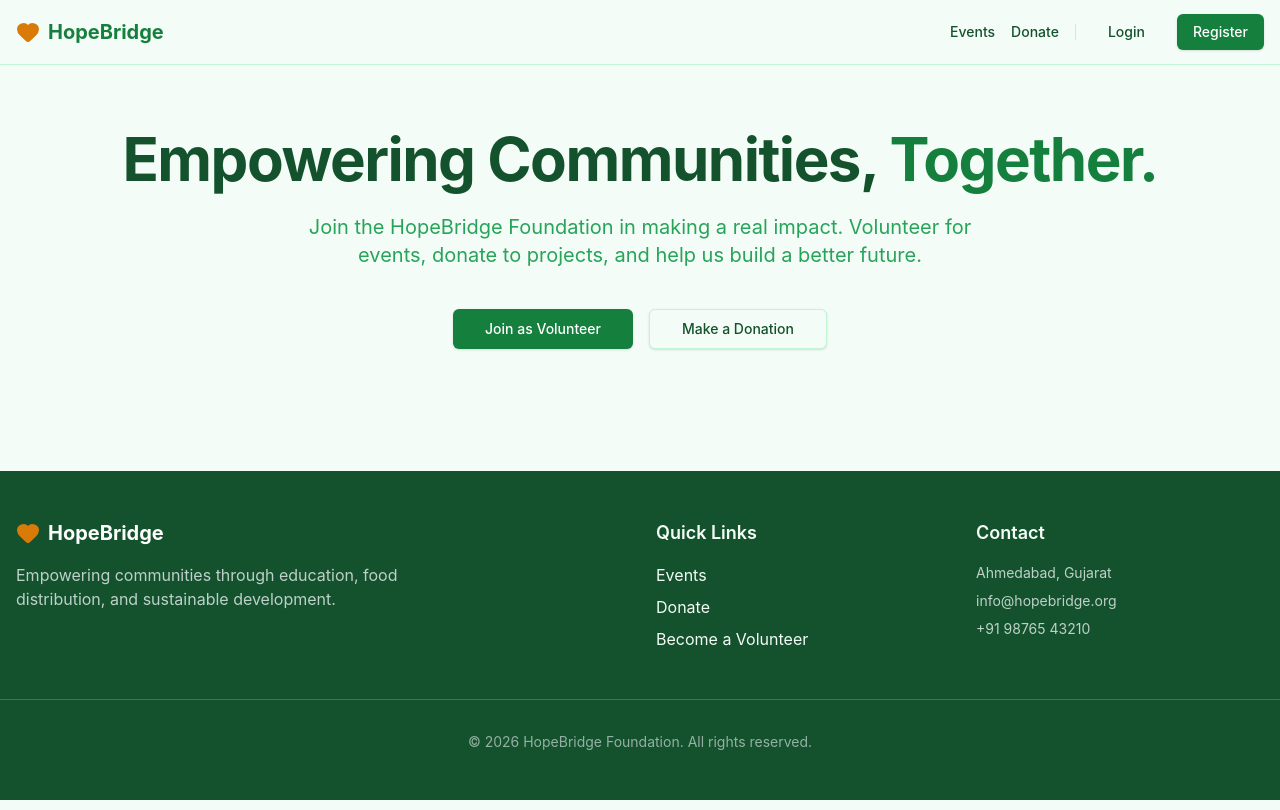
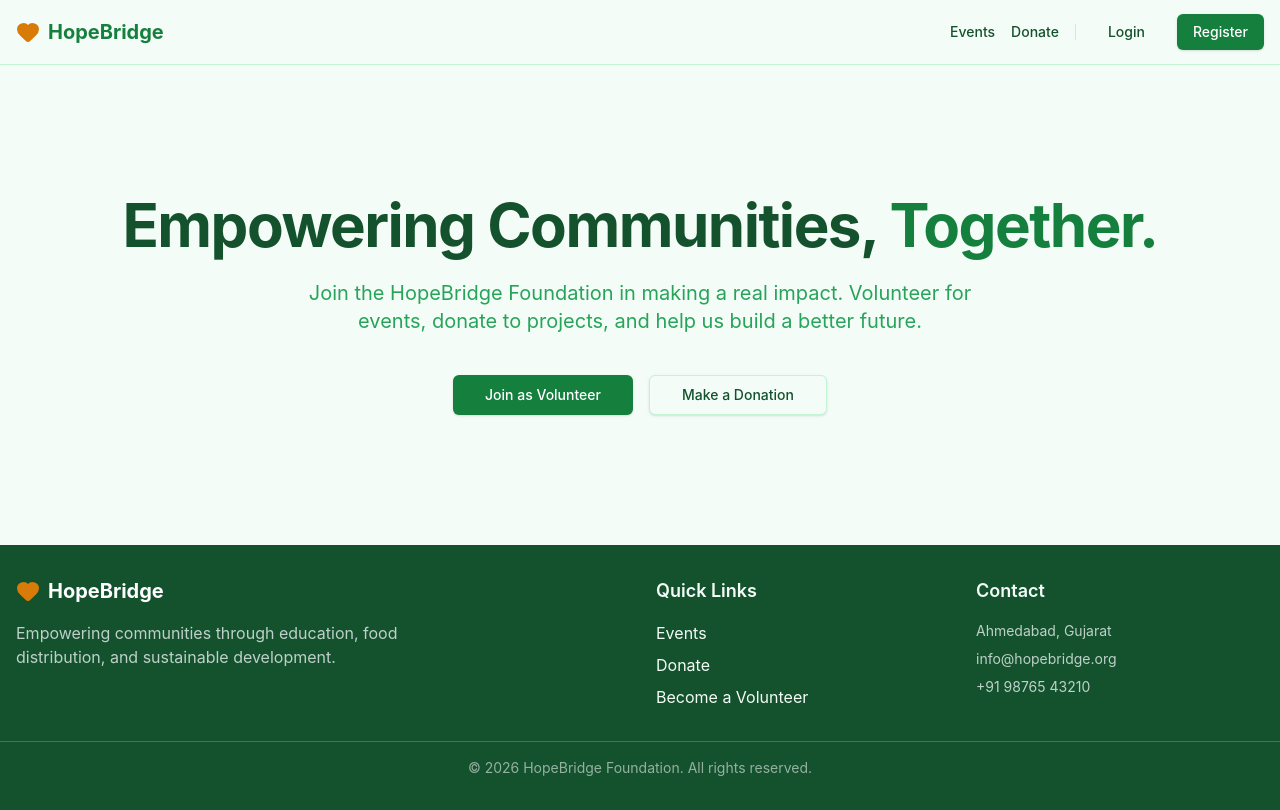
Before and after one commit to dhruviljpatel/NGO_project, a React (Vite) app in the folder frontend/: page / in a window 1280 px wide. Built offline with nearby package versions, Linux system fonts and the light colour scheme.

Commit message:
style: center homepage content vertically and reduce footer height

```diff
--- a/frontend/src/App.tsx
+++ b/frontend/src/App.tsx
@@ -37,7 +37,7 @@ const RootLayout = () => {
 
 function HomePage() {
   return (
-    <div className="container mx-auto px-4 py-16 text-center">
+    <div className="container mx-auto px-4 flex flex-col items-center justify-center min-h-[calc(100vh-20rem)] text-center">
       <h1 className="text-4xl md:text-6xl font-bold tracking-tight text-foreground mb-6">
         Empowering Communities, <span className="text-primary">Together.</span>
       </h1>
--- a/frontend/src/components/Footer.tsx
+++ b/frontend/src/components/Footer.tsx
@@ -3,7 +3,7 @@ import { Heart } from "lucide-react"
 
 export function Footer() {
   return (
-    <footer className="bg-foreground text-background py-12 mt-auto">
+    <footer className="bg-foreground text-background py-8 mt-auto">
       <div className="container mx-auto px-4 grid grid-cols-1 md:grid-cols-4 gap-8">
         <div className="md:col-span-2">
           <Link to="/" className="flex items-center gap-2 font-bold text-xl text-primary-foreground mb-4">
@@ -31,7 +31,7 @@ export function Footer() {
           </ul>
         </div>
       </div>
-      <div className="container mx-auto px-4 mt-12 pt-8 border-t border-background/20 text-center text-sm text-muted/60">
+      <div className="container mx-auto px-4 mt-8 pt-4 border-t border-background/20 text-center text-sm text-muted/60">
         &copy; {new Date().getFullYear()} HopeBridge Foundation. All rights reserved.
       </div>
     </footer>
```
